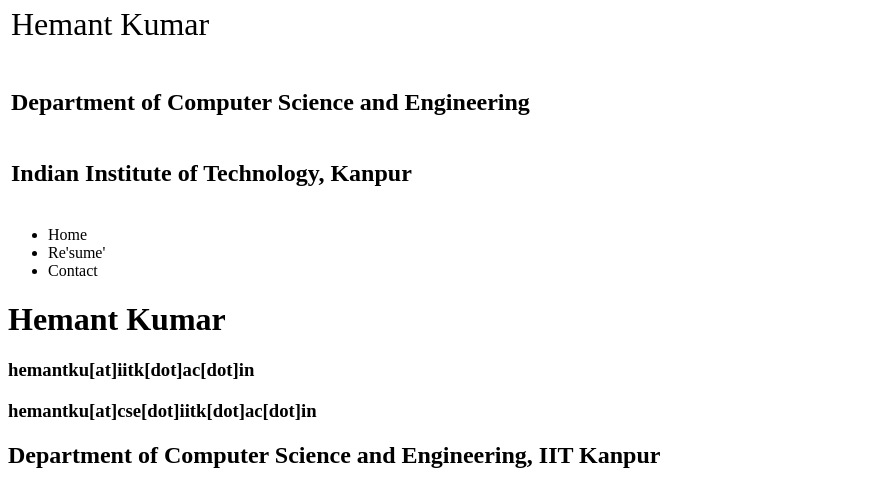
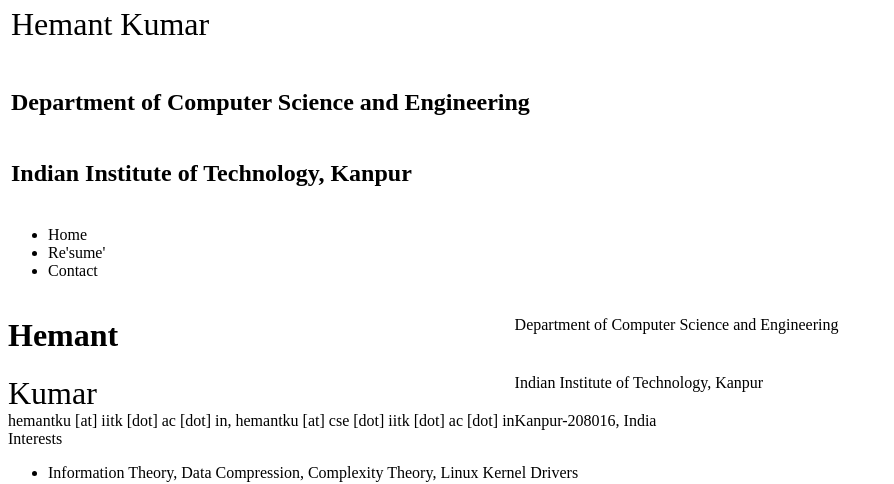
Before and after one commit to hemantkumar31121993/website-codes, a plain HTML site: page iitk-cse-homepage/cv-frame.html in a window 1280 px wide. Shown: the part 330-814 px from the top of the page, without its empty margins (0-894 px from the left). Drawn offline with Linux system fonts and the light colour scheme; files that its build step writes are made by us from their sources.

Commit message:
changes in the style of CV page according to latest latex style TODO: to upload the new tex style to the web

```diff
--- a/iitk-cse-homepage/css/style-00695c.css
+++ b/iitk-cse-homepage/css/style-00695c.css
@@ -315,3 +315,15 @@ table.two-part tr td {
 .last-section {
 	padding-bottom:40px;
 }
+
+.text-right {
+	text-align: right;
+}
+
+.full-width {
+	width:100%;
+}
+
+.cv-header > table {
+	cell-spacing:0px;
+}
--- a/iitk-cse-homepage/css/style-3e0097.css
+++ b/iitk-cse-homepage/css/style-3e0097.css
@@ -315,3 +315,15 @@ table.two-part tr td {
 .last-section {
 	padding-bottom:40px;
 }
+
+.text-right {
+	text-align: right;
+}
+
+.full-width {
+	width:100%;
+}
+
+.cv-header > table {
+	cell-spacing:0px;
+}
--- a/iitk-cse-homepage/css/style-558b2f.css
+++ b/iitk-cse-homepage/css/style-558b2f.css
@@ -315,3 +315,15 @@ table.two-part tr td {
 .last-section {
 	padding-bottom:40px;
 }
+
+.text-right {
+	text-align: right;
+}
+
+.full-width {
+	width:100%;
+}
+
+.cv-header > table {
+	cell-spacing:0px;
+}
--- a/iitk-cse-homepage/cv-frame.html
+++ b/iitk-cse-homepage/cv-frame.html
@@ -34,17 +34,19 @@
 			<div class="body-container">
 				        <div class="cv-container">
             <div class="header">
-                <div class="cv-header">
-                    <h1 id="name">Hemant Kumar</h1>
-                    <h3>
-                        <a class="email-id" href="#">hemantku<span class="small">[at]</span>iitk<span class="small">[dot]</span>ac<span class="small">[dot]</span>in</a>
-                    </h3>
-                    <h3>
-                        <a class="email-id" href="#">hemantku<span class="small">[at]</span>cse<span class="small">[dot]</span>iitk<span class="small">[dot]</span>ac<span class="small">[dot]</span>in</a>
-                    </h3>
-                    <h2>Department of Computer Science and Engineering, IIT Kanpur</h2>
+                <div class="cv-header full-width">
+                    <table class="full-width" cellspacing="0" cellpadding="0">
+                        <tr>
+                            <td rowspan="2"><h1 id="name">Hemant</h1><h1 style="display: inline; font-weight: lighter;"> Kumar</h1></td> <td class="text-right">Department of Computer Science and Engineering</td>
+                        </tr>
+                        <tr>
+                            <td class="text-right">Indian Institute of Technology, Kanpur</td>
+                        </tr>
+                        <tr>
+                            <td>hemantku<span class="small"> [at] </span>iitk<span class="small"> [dot] </span>ac<span class="small"> [dot] </span>in, hemantku<span class="small"> [at] </span>cse<span class="small"> [dot] </span>iitk<span class="small"> [dot] </span>ac<span class="small"> [dot] </span>in</td> <td class="text-right">Kanpur-208016, India</td>
+                        </tr>
+                    </table>
                 </div>
-                <img src="files/iitk.png" />
             </div>
             <div class="nofloat"></div>
             <div class="cvsection">Interests</div>
```
Also changed, not shown: iitk-cse-homepage/cv.html (+15 -4 lines), iitk-cse-homepage/index.html (+2 -0 lines).
